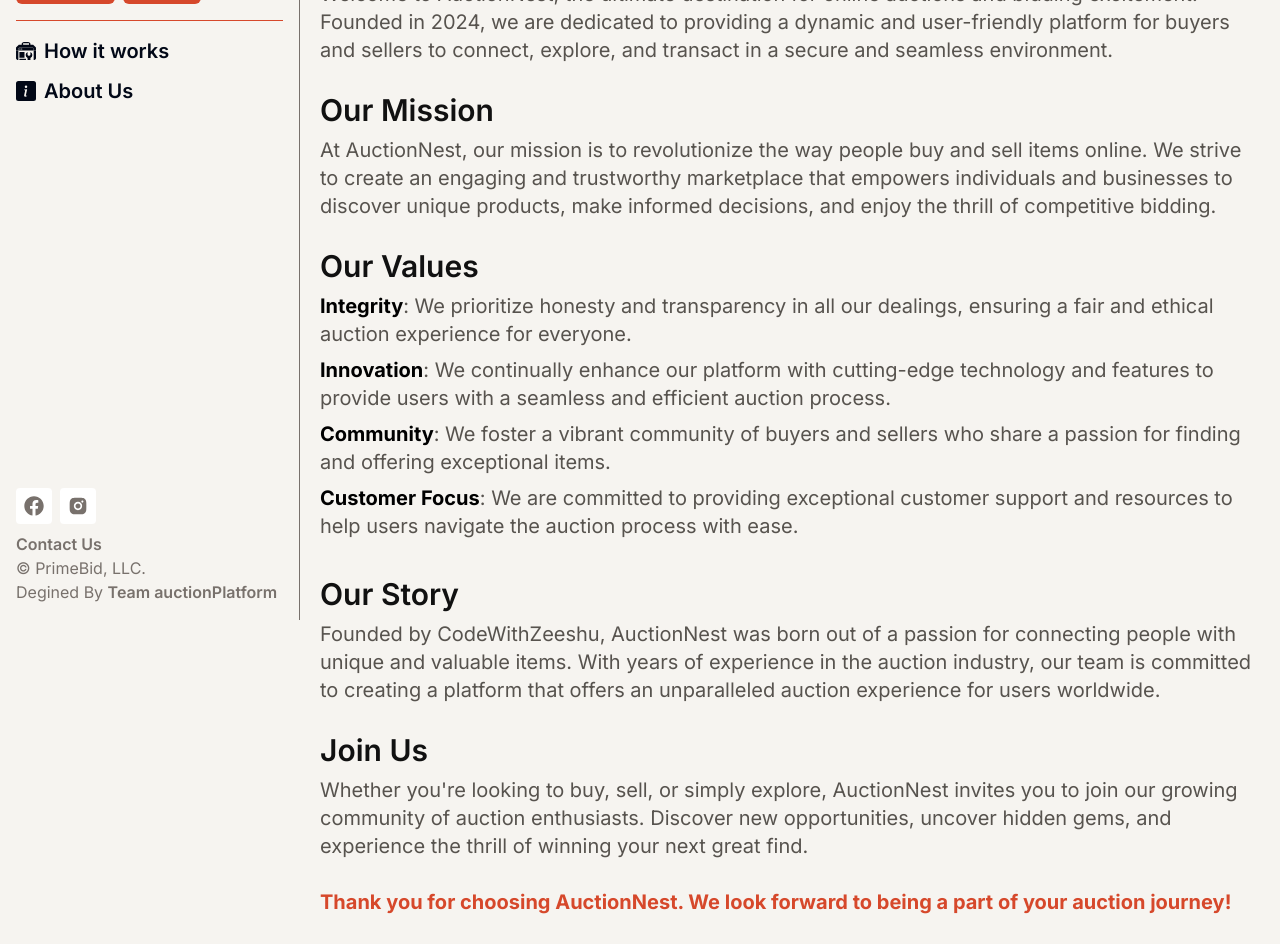
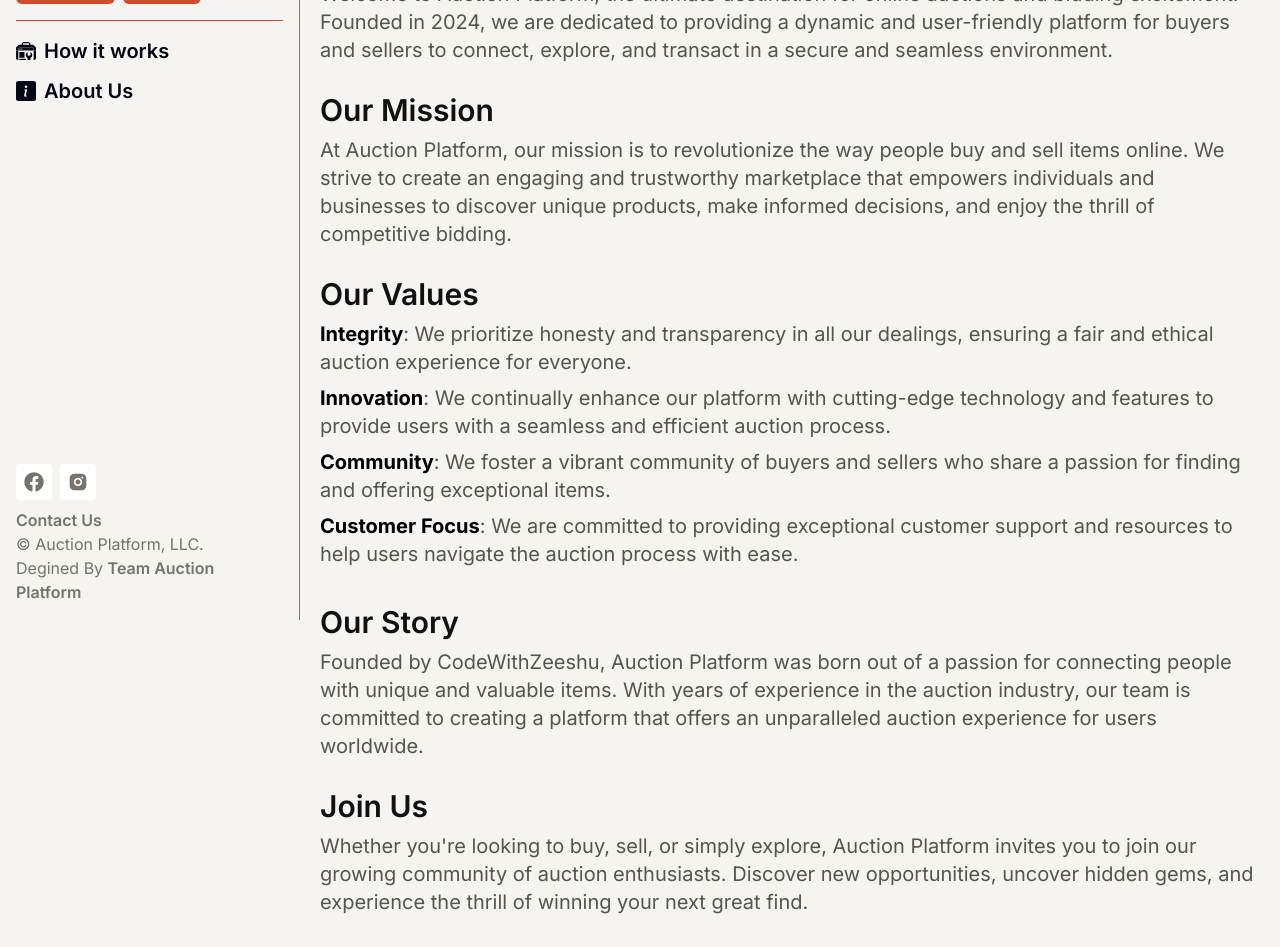
Before and after one commit to MuhammadAmmarAtique/auctionPlatform, a React (Vite) app in the folder frontend/: page /about in a window 1280 px wide. Shown: the part 180-1127 px from the top of the page. Built offline with nearby package versions, Linux system fonts and the light colour scheme; no server answers.

Commit message:
corrected project name

```diff
--- a/frontend/index.html
+++ b/frontend/index.html
@@ -4,7 +4,7 @@
     <meta charset="UTF-8" />
     <link rel="icon" type="image/svg+xml" href="/vite.svg" />
     <meta name="viewport" content="width=device-width, initial-scale=1.0" />
-    <title>auctionPlatform</title>
+    <title>Auction Platform</title>
   </head>
   <body>
     <div id="root"></div>
--- a/frontend/src/layout/SideDrawer.jsx
+++ b/frontend/src/layout/SideDrawer.jsx
@@ -39,7 +39,7 @@ const SideDrawer = () => {
         <div className="relative">
           <Link to={"/"}>
             <h4 className="text-2xl font-semibold mb-4">
-              auction<span className="text-[#D6482b]">Platform</span>
+            Auction<span className="text-[#D6482b]">Platform</span>
             </h4>
           </Link>
           <ul className="flex flex-col gap-3">
@@ -180,14 +180,14 @@ const SideDrawer = () => {
           >
             Contact Us
           </Link>
-          <p className="text-stone-500">&copy; PrimeBid, LLC.</p>
+          <p className="text-stone-500">&copy; Auction Platform, LLC.</p>
           <p className="text-stone-500">
             Degined By{" "}
             <Link
               to={"/"}
               className="font-semibold hover:text-[#d6482b] hover:transition-all hover:duration-150"
             >
-              Team auctionPlatform
+              Team Auction Platform
             </Link>
           </p>
         </div>
--- a/frontend/src/pages/About.jsx
+++ b/frontend/src/pages/About.jsx
@@ -38,7 +38,7 @@ const About = () => {
             About Us
           </h1>
           <p className="text-xl text-stone-600">
-            Welcome to AuctionNest, the ultimate destination for online auctions
+            Welcome to Auction Platform, the ultimate destination for online auctions
             and bidding excitement. Founded in 2024, we are dedicated to
             providing a dynamic and user-friendly platform for buyers and
             sellers to connect, explore, and transact in a secure and seamless
@@ -52,7 +52,7 @@ const About = () => {
             Our Mission
           </h3>
           <p className="text-xl text-stone-600">
-            At AuctionNest, our mission is to revolutionize the way people buy and
+            At Auction Platform, our mission is to revolutionize the way people buy and
             sell items online. We strive to create an engaging and trustworthy
             marketplace that empowers individuals and businesses to discover
             unique products, make informed decisions, and enjoy the thrill of
@@ -83,7 +83,7 @@ const About = () => {
             Our Story
           </h3>
           <p className="text-xl text-stone-600">
-            Founded by CodeWithZeeshu, AuctionNest was born out of a passion for
+            Founded by CodeWithZeeshu, Auction Platform was born out of a passion for
             connecting people with unique and valuable items. With years of
             experience in the auction industry, our team is committed to
             creating a platform that offers an unparalleled auction experience
@@ -97,7 +97,7 @@ const About = () => {
             Join Us
           </h3>
           <p className="text-xl text-stone-600">
-            Whether you're looking to buy, sell, or simply explore, AuctionNest
+            Whether you're looking to buy, sell, or simply explore, Auction Platform
             invites you to join our growing community of auction enthusiasts.
             Discover new opportunities, uncover hidden gems, and experience the
             thrill of winning your next great find.
@@ -105,7 +105,7 @@ const About = () => {
         </div>
         <div>
           <p className="text-[#d6482b] text-xl font-bold mb-3">
-            Thank you for choosing AuctionNest. We look forward to being a part of
+            Thank you for choosing Auction Platform. We look forward to being a part of
             your auction journey!
           </p>
         </div>
--- a/frontend/src/pages/HowItWorks.jsx
+++ b/frontend/src/pages/HowItWorks.jsx
@@ -54,7 +54,7 @@ const HowItWorks = () => {
         <h1
           className={`text-[#d6482b] text-2xl font-bold mb-2 min-[480px]:text-4xl md:text-6xl xl:text-7xl 2xl:text-8xl`}
         >
-          Discover How auctionPlatform Operates
+          Discover How Auction Platform Operates
         </h1>
         <div className="flex flex-col gap-4 my-5">
           {steps.map((element, index) => {
```
Also changed, not shown: 1 other file (tests, documents, lock files or other folders).
